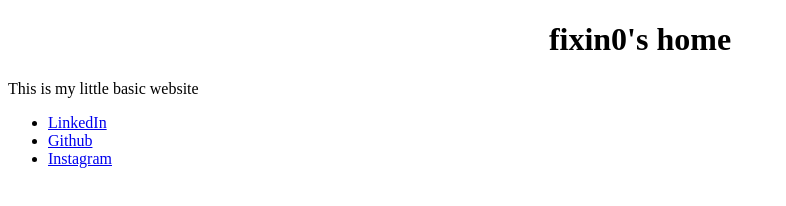
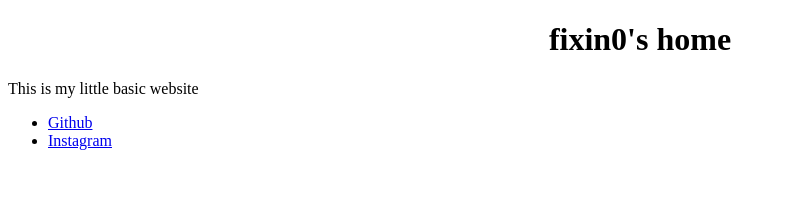
Before and after one commit to fixin0/website, a plain HTML site: page index.html in a window 1280 px wide. Shown: the whole page, without its empty margins (0-786 px from the left). Drawn offline with Linux system fonts and the light colour scheme.

Commit message:
Update index.html

```diff
--- a/index.html
+++ b/index.html
@@ -10,7 +10,6 @@
 
         <p>This is my little basic website</p>
         <ul>
-            <li><a href="https://www.linkedin.com/in/furkan-aslan-07256627b">LinkedIn</a></li>
             <li><a href="https://www.github.com/fixin0">Github</a></li>
             <li><a href="https://www.instagram.com/furkanakafixin/">Instagram</a></li>
         </ul>
```
